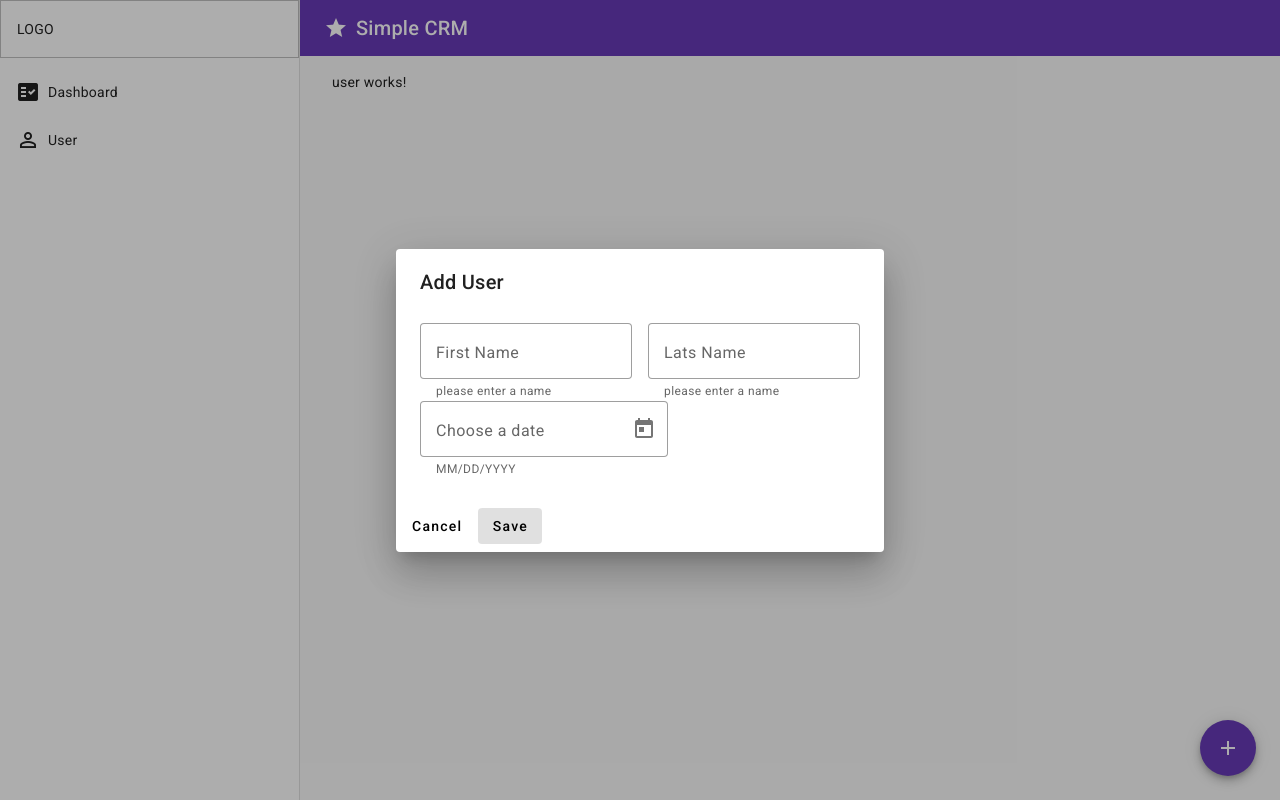
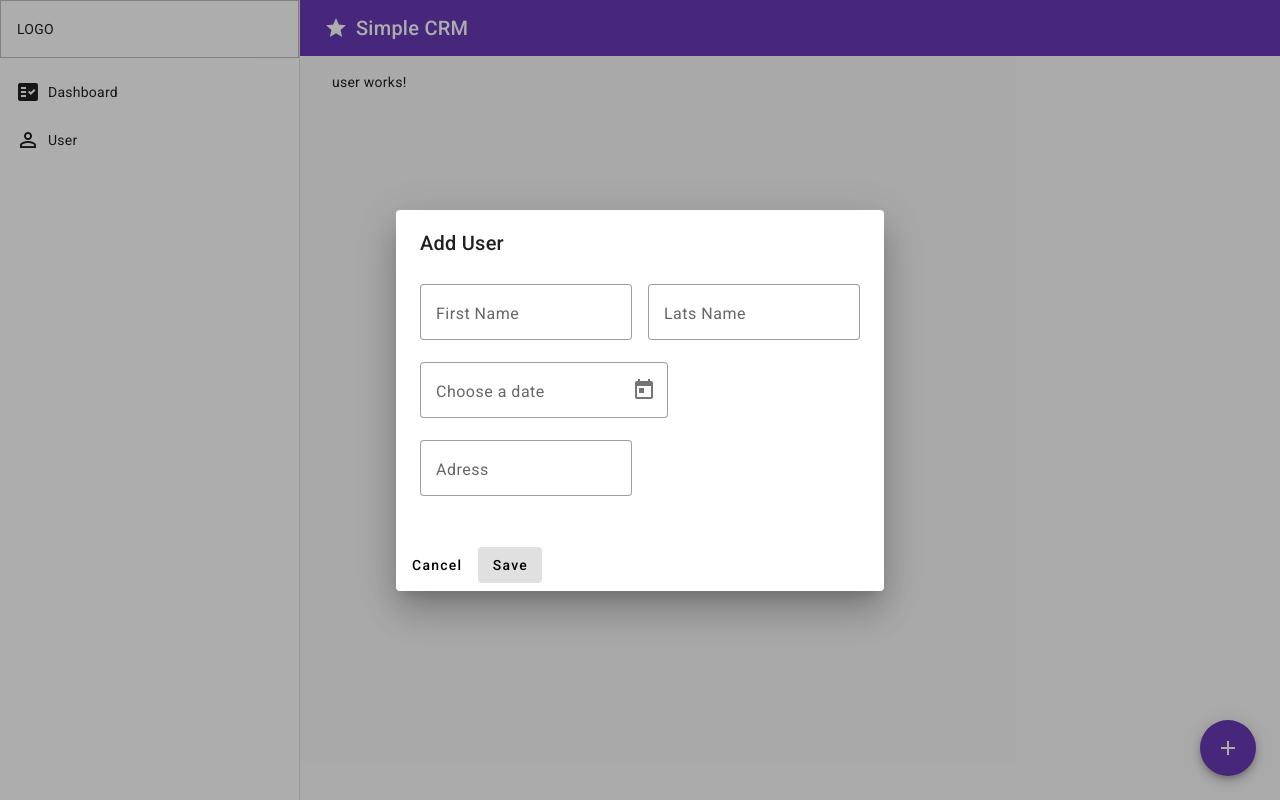
Before and after one commit to felianfilian/DA_17_SimpleCRM, an Angular app: page /user in a window 1280 px wide. Both pictures are taken after a click on the button "add". Built offline with nearby package versions, Linux system fonts and the light colour scheme.

Commit message:
adress input

```diff
--- a/src/app/dialog-add-user/dialog-add-user.component.html
+++ b/src/app/dialog-add-user/dialog-add-user.component.html
@@ -1,22 +1,22 @@
 <h2 mat-dialog-title>Add User</h2>
 <mat-dialog-content>
+  <!-- Name -->
   <div>
     <mat-form-field class="mr-16" appearance="outline">
       <mat-label>First Name</mat-label>
       <input matInput placeholder="First Name" />
-      <mat-hint>please enter a name</mat-hint>
     </mat-form-field>
     <mat-form-field appearance="outline">
       <mat-label>Lats Name</mat-label>
       <input matInput placeholder="Last Name" />
-      <mat-hint>please enter a name</mat-hint>
     </mat-form-field>
   </div>
+  <!-- Date Picker -->
   <div>
     <mat-form-field appearance="outline">
       <mat-label>Choose a date</mat-label>
       <input matInput [matDatepicker]="picker" placeholder="Date" />
-      <mat-hint>MM/DD/YYYY</mat-hint>
+
       <mat-datepicker-toggle
         matIconSuffix
         [for]="picker"
@@ -24,6 +24,12 @@
       <mat-datepicker #picker></mat-datepicker>
     </mat-form-field>
   </div>
+  <div>
+    <mat-form-field appearance="outline">
+      <mat-label>Adress</mat-label>
+      <input matInput placeholder="Last Name" />
+    </mat-form-field>
+  </div>
 </mat-dialog-content>
 <mat-dialog-actions>
   <button mat-button>Cancel</button>
```
